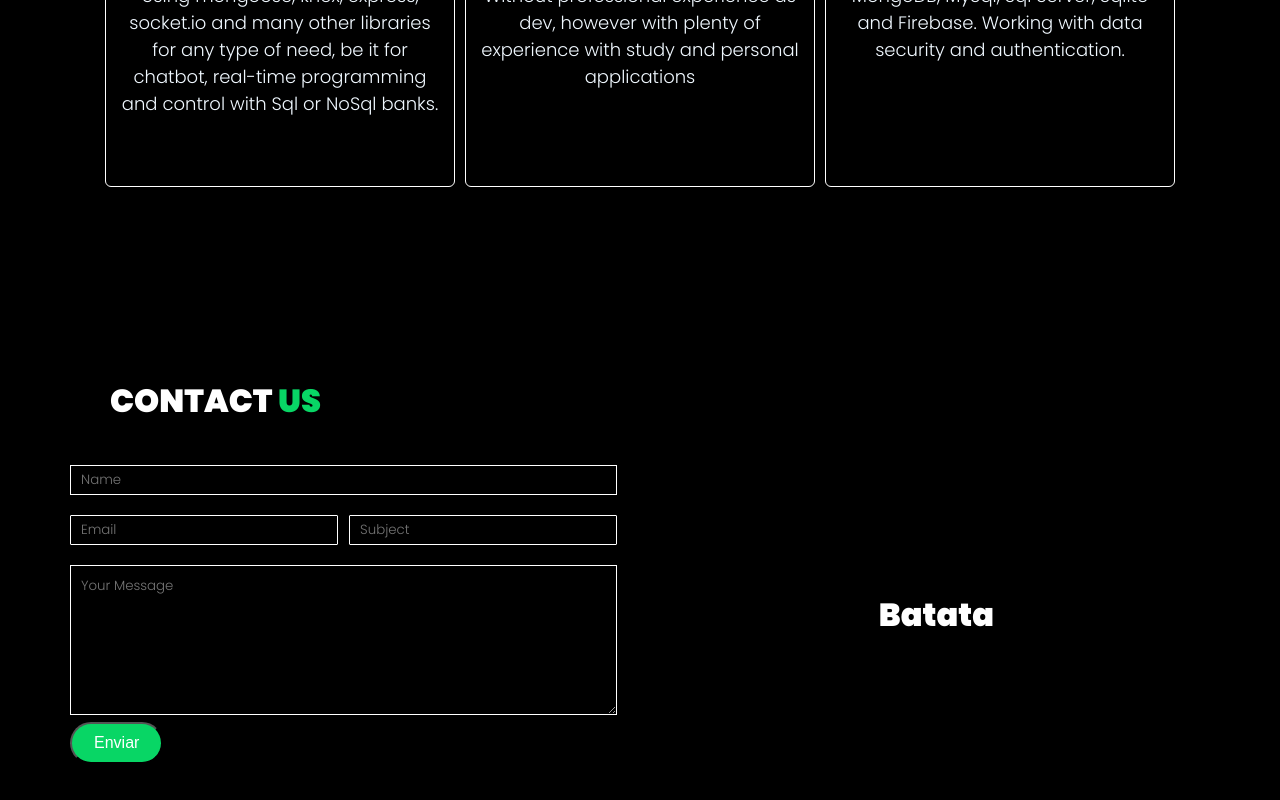
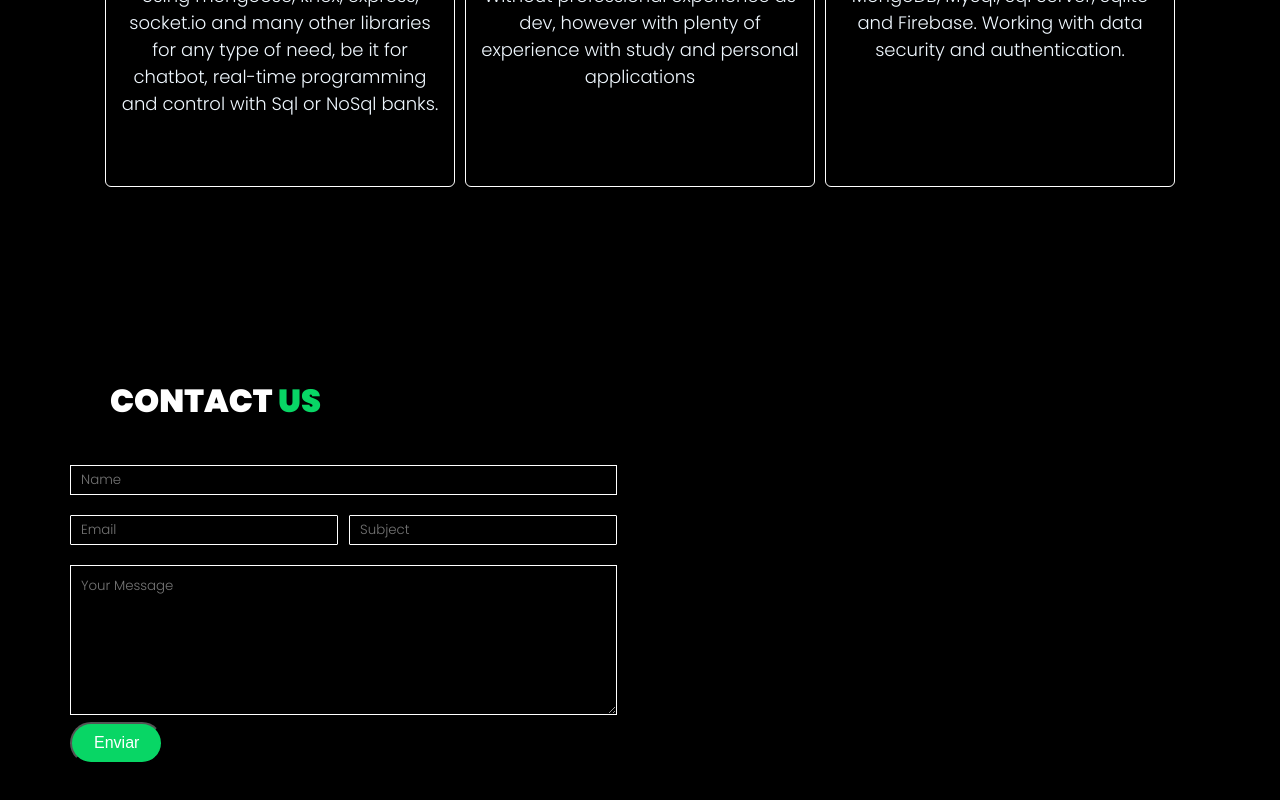
Before and after one commit to Arduke/Portfolio, a React (Create React App) app: page / in a window 1280 px wide. Shown: the part 2051-2851 px from the top of the page. Built offline with nearby package versions, Linux system fonts and the light colour scheme.

Commit message:
Update index.js

```diff
--- a/src/components/Contact/index.js
+++ b/src/components/Contact/index.js
@@ -32,7 +32,7 @@ function Contact() {
               </form>
           </div>
           <div className="BlockRightContact">
-            <h1>Batata</h1>
+            <h1></h1>
           </div>
         </div>
     </div>
```
